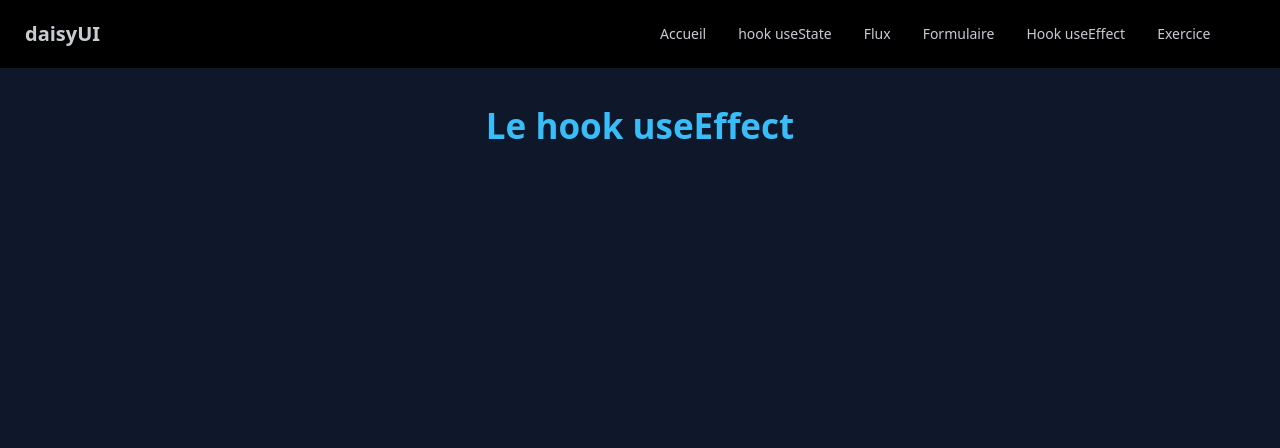
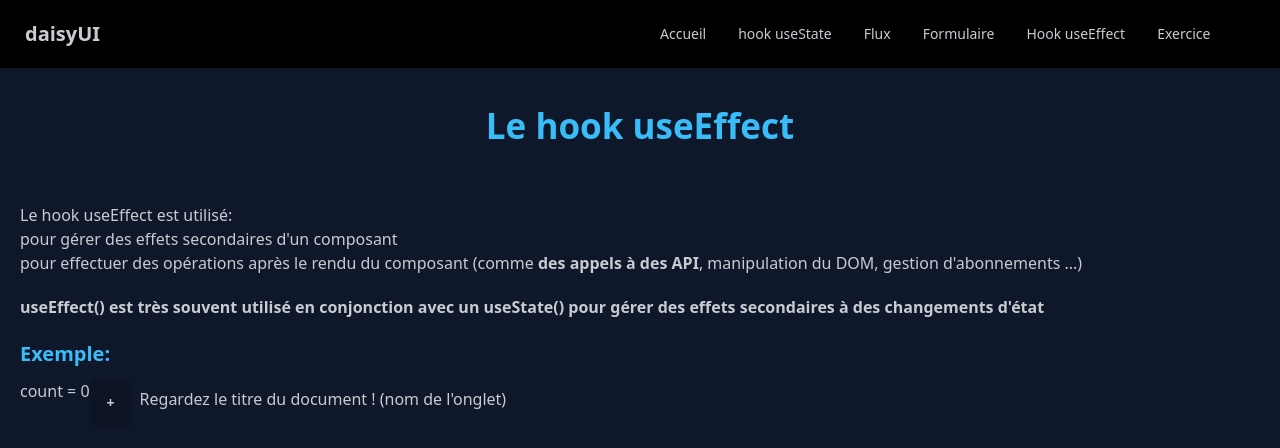
Before and after one commit to Kevin97231/React_20240702, a React (Vite) app: page /hook-use-effect in a window 1280 px wide. Shown: the top 448 px of the page. Built offline with nearby package versions, Linux system fonts and the light colour scheme.

Commit message:
exemple useEffect

```diff
--- a/src/components/view/Exercice.jsx
+++ b/src/components/view/Exercice.jsx
@@ -1,6 +1,6 @@
+/* eslint-disable react/prop-types */
 import { useState } from "react";
 
-/* eslint-disable react/prop-types */
 export const Exercice = () => {
   return (
     <>
--- a/src/components/view/HookUseEffect.jsx
+++ b/src/components/view/HookUseEffect.jsx
@@ -1,7 +1,54 @@
+import { useState, useEffect } from "react";
+
+/* eslint-disable react/no-unescaped-entities */
 export const HookUseEffect = () => {
+  const [count, setCount] = useState(0);
+
+  useEffect(() => {
+    console.log("Effet secondaire déclenché");
+    document.title = `Count: ${count}`;
+  }, [count]);
+
+  useEffect(() => {
+    // Si mon tableau de dépendance est vide, le code contenu ici
+    //  se déclenchera uniquement au 'montage du composant'
+    console.log("Composant monté");
+
+    // le code contenu dans le return sera exécuté au moment du 'démontage
+    return () => {
+      console.log("fonction exécuté au démontage du composant !");
+    };
+  }, []);
+
   return (
     <>
       <h1>Le hook useEffect</h1>
+      <ul>
+        Le hook useEffect est utilisé:
+        <li>pour gérer des effets secondaires d'un composant</li>
+        <li>
+          pour effectuer des opérations après le rendu du composant (comme{" "}
+          <strong>des appels à des API</strong>, manipulation du DOM, gestion
+          d'abonnements ...)
+        </li>
+      </ul>
+      <p className="py-5">
+        <strong>
+          useEffect() est très souvent utilisé en conjonction avec un useState()
+          pour gérer des effets secondaires à des changements d'état
+        </strong>
+      </p>
+
+      <h2>Exemple: </h2>
+      <div className="flex">
+        <p>count = {count}</p>
+        <button className="btn" onClick={() => setCount((value) => value + 1)}>
+          +
+        </button>
+        <h4 className="pt-2 pl-2">
+          Regardez le titre du document ! (nom de l'onglet)
+        </h4>
+      </div>
     </>
   );
 };
```
